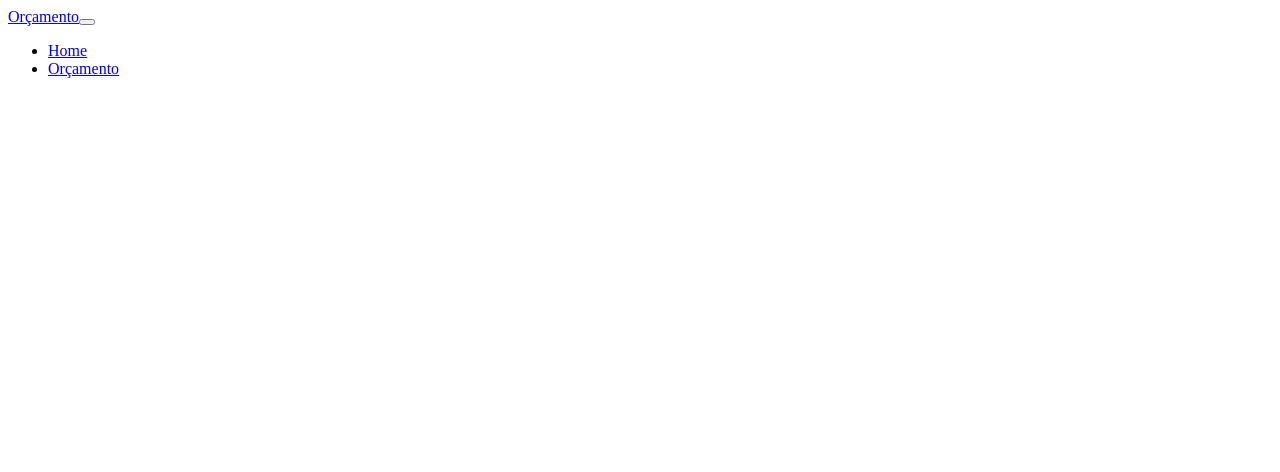
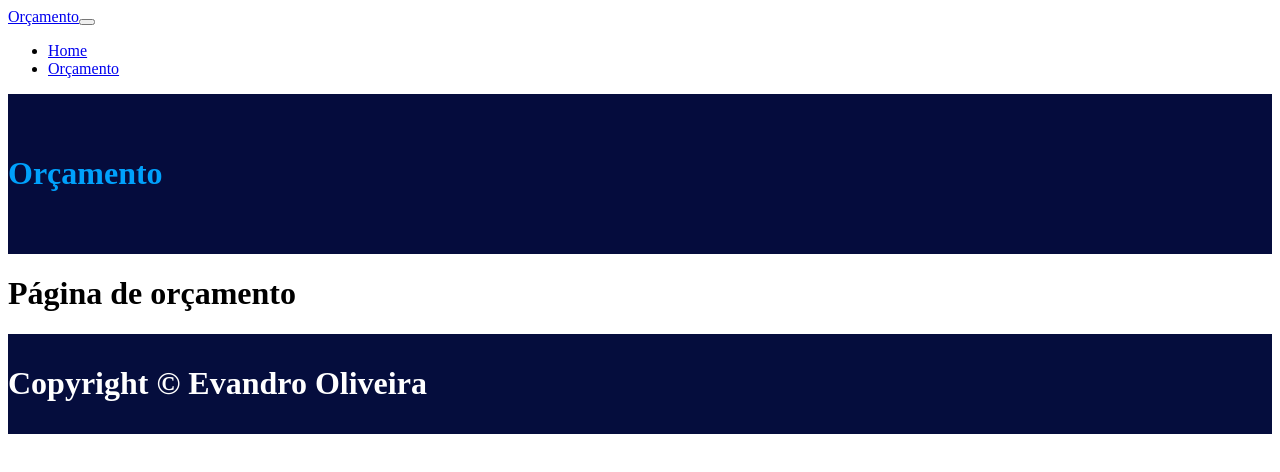
Before and after one commit to vandodev/6-Semana-de-Imersao-Node.js, a Next.js app: page /orcamento in a window 1280 px wide. Shown: the top 472 px of the page. Built offline with nearby package versions, Linux system fonts and the light colour scheme.

Commit message:
Estrutura da página de orçamento

```diff
--- a/pages/orcamento.js
+++ b/pages/orcamento.js
@@ -1,9 +1,35 @@
 import Menu from '../components/Menu';
+import Footer from '../components/Footer';
+
+import { Container, Jumbotron} from 'reactstrap';
 
 function orcamento(){
     return(
         <div>
           <Menu />
+
+          <Jumbotron fluid className="descr-top">
+        <style>
+          {`.descr-top{
+              background-color: #050c3d;
+              color: #00a1fc;
+              padding-top: 40px;
+              padding-bottom: 40px;
+              margin-bottom: 0rem !important;
+          }`}
+        </style>
+
+        <Container className="text-center">
+          <h1 className="display-4">Orçamento</h1>
+        </Container>
+
+        </Jumbotron>
+
+        <Container>
+           <h1>Página de orçamento</h1>
+        </Container>
+
+        <Footer />
         </div>
     );
 }
```
